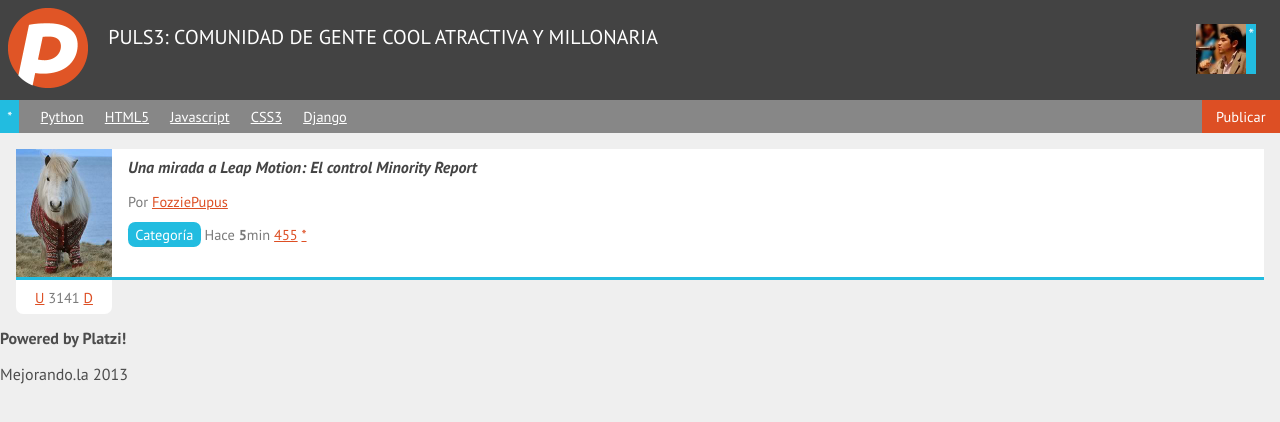
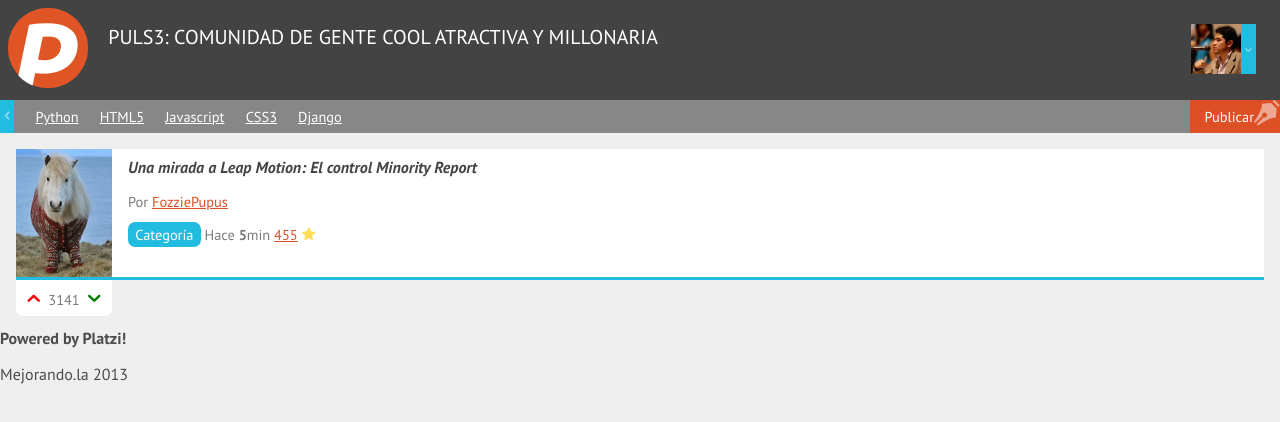
Before and after one commit to Fozziepupus/Puls3, a plain HTML site: page index.html in a window 1280 px wide. Drawn offline with Linux system fonts and the light colour scheme.

Commit message:
Iconos de tipografía
arreglos múltiples de diseño

```diff
--- a/estilos.css
+++ b/estilos.css
@@ -12,6 +12,18 @@
 
 
 */
+/*PRERENDER*/
+@font-face {
+	font-family: 'icomoon';/*PUEDE SER CUALQUIER NOMBRE*/
+	src:url('fonts/icomoon.eot');/*IE*/
+	src:url('fonts/icomoon.eot?#iefix') format('embedded-opentype'),
+		url('fonts/icomoon.woff') format('woff'),
+		url('fonts/icomoon.ttf') format('truetype'),
+		url('fonts/icomoon.svg#icomoon') format('svg');
+	font-weight: normal;
+	font-style: normal;
+}
+
 
 a{
 	color: #DD4F24;
@@ -116,7 +128,15 @@
 	/*COMO EL ELEMENTO ES CLICKEABLE SE PONDRÁ PADDING
 	PORQ ES MARGEN INTERNO, HACE AL OBJ MÁS GRANDE Y TODA SU ÁREA SERÁ CLICKEABLE
 	*/
+	line-height: 50px;/*LINE-HEIGHT ES EL TAMAÑO DE LAS LINEAS DEL TEXTO*/
 	padding: 0 2px;
+}
+/*PARA EL ICONO DÓNDE ESTABA EL **/
+header #avatar figcaption:after{
+	content: "\e601";
+	font-family: "icomoon";
+	font-size: 0.7em;
+	opacity: 0.5;
 }
 
 header #avatar img{
@@ -156,19 +176,39 @@
 	padding: 0.5em 0;
 }
 
+nav #flechita_nav a:after{
+	content: "\e600";
+	font-family: "icomoon";
+	opacity: 0.5;
+}
+
 nav #flechita_nav a{
 	background: #22BCE0;
-	padding: 0.5em;
+	padding: 0.5em 0;
 	text-decoration: none;
 }
-
+/*LI PUBLICAR*/
 nav #publicar_nav{
+	background: #DD4F24;
 	float: right;/*QUE FLOTE A DERECHA  EL LINK PUBLICAR*/
 	margin-right: 0;/*QUE QUEDE PEGADO EL LINK PUBLICAR*/
+	padding-right: 0.8em;/*1.5em;*/
+	position: relative;/*PARA EL CONTENEDOR QUE ES EL LI*/
+}
+/*PARA EL ICONO DEL LI PUBLICAR*/
+nav #publicar_nav:after{
+	color: rgba(255,255,255,0.5);
+	content: "\e603";
+	font-family: "icomoon";
+	font-size: 1.8em;
+	position: absolute;/*PARA LO DE ADENTRO*/
+	right: 0;/*ICONO A LA ORILLA, EZQ SUP DERECHA*/
+	top: 0;
 }
 
 nav #publicar_nav a{
-	background: #DD4F24;
+	/*background: #DD4F24;*//*SE LE CAMBIA EL FONDO PARA EL ICONO*/
+	display: inline-block;/*PARA EL ICONO DE PLUMA*/
 	padding: 0.5em 1em;
 	text-decoration: none;
 }
@@ -191,6 +231,16 @@
 #contenido .item p{
 	color: #7a7a7a;
 	font-size: 0.9em;
+}
+
+#contenido .item .datos_item .guardar_item{
+	text-decoration: none;
+}
+/*PARA EL ICONO DE LA ESTRELLA*/
+#contenido .item .datos_item .guardar_item:after{
+	color: #FD5;
+	content: "\e604";
+	font-family: "icomoon";
 }
 
 #contenido .item .datos_item .tag_item{
@@ -233,3 +283,24 @@
 	top: 100%;
 	width: 96px;
 }
+
+#contenido .item .votacion a{
+	text-decoration: none;
+}
+
+#contenido .item .votacion .up:after,
+#contenido .item .votacion .down:after{
+	font-family: "icomoon";
+	font-size: 1.5em;
+	vertical-align: bottom;
+}
+
+#contenido .item .votacion .up:after{
+	color: red;
+	content: "\e602";
+}
+
+#contenido .item .votacion .down:after{
+	color: green;
+	content: "\e601";
+}
--- a/index.html
+++ b/index.html
@@ -18,13 +18,13 @@
 			<figure id="avatar">
 				<img src="avatar.jpg" />
 				<figcaption><!--DESCRIPCIÓN DE TEXTO DE UNA IMÁGEN-->
-					*<!--EN ESTE CASO SERÁ UNA FLECHA PARA EL AVATAR-->
+					<!--EN ESTE CASO SERÁ UNA FLECHA PARA EL AVATAR-->
 				</figcaption>
 			</figure>
 		</header>
 		<nav><!--BOTONERA/MENÚ-->
 			<ul>
-				<li id="flechita_nav"><a href="#">*</a></li>
+				<li id="flechita_nav"><a href="#"></a></li>
 				<li><a href="#">Python</a></li>
 				<li><a href="#">HTML5</a></li>
 				<li><a href="#">Javascript</a></li>
@@ -48,12 +48,12 @@
 					<a class="tag_item" href="#">Categoría</a>
 					<span class="fecha_item">Hace <strong>5</strong>min</span>
 					<a class="comentarios_item" href="#">455</a>
-					<a class="guardar_item" href="#">*</a><!--ICON FONT-->
+					<a class="guardar_item" href="#"></a><!--ICON FONT-->
 				</p>
 				<p class="votacion">
-					<a class="up" href="#">U</a>
+					<a class="up" href="#"></a>
 					3141
-					<a class="down" href="#">D</a>
+					<a class="down" href="#"></a>
 				</p>
 			</article>
 		</section>
```
Also changed, not shown: fonts/icomoon.ttf (added), fonts/icomoon.woff (added), 2 other files.
